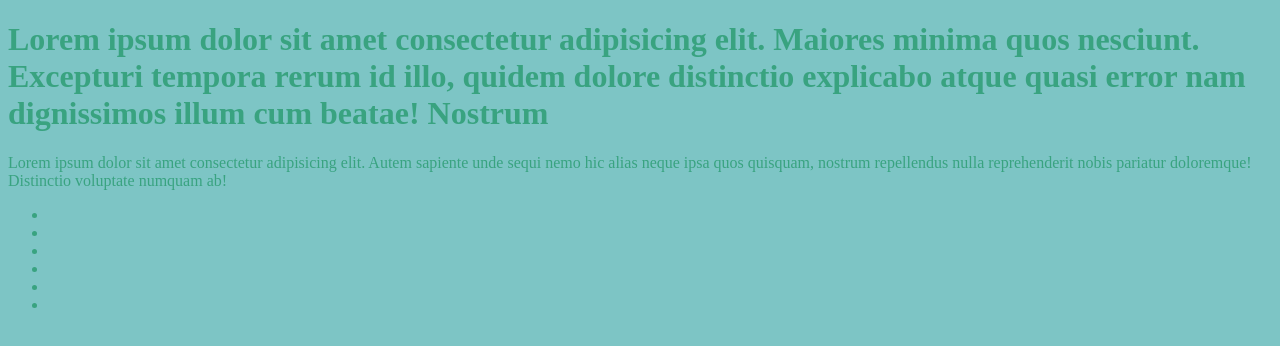
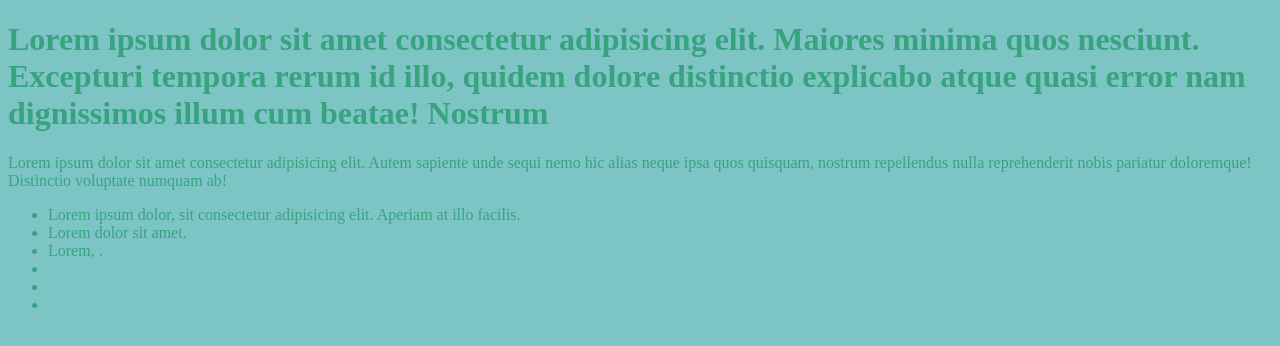
Before and after one commit to BlackyHat/first-step, a plain HTML site: page index.html in a window 1280 px wide. Drawn offline with Linux system fonts and the light colour scheme; files that its build step writes are made by us from their sources.

Commit message:
2705 correct

```diff
--- a/index.html
+++ b/index.html
@@ -19,9 +19,12 @@
     </p>
 
     <ul>
-      <li class="sample1"></li>
-      <li class="sample2"></li>
-      <li class="sample3"></li>
+      <li class="sample1">
+        Lorem ipsum dolor, sit consectetur adipisicing elit. Aperiam at illo
+        facilis.
+      </li>
+      <li class="sample2">Lorem dolor sit amet.</li>
+      <li class="sample3">Lorem, .</li>
       <li class="sample4"></li>
       <li class="sample5"></li>
       <li class="sample6"></li>
```
